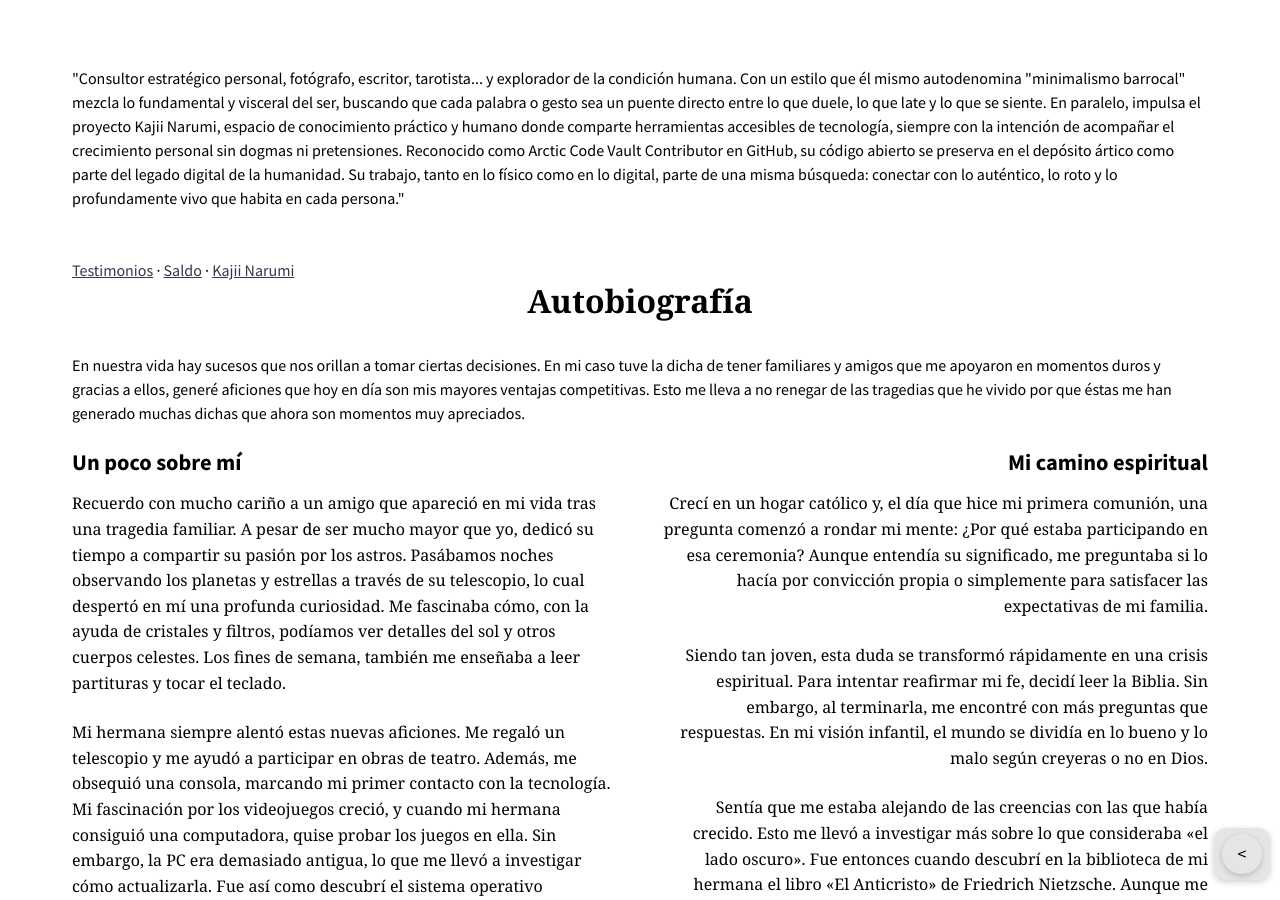
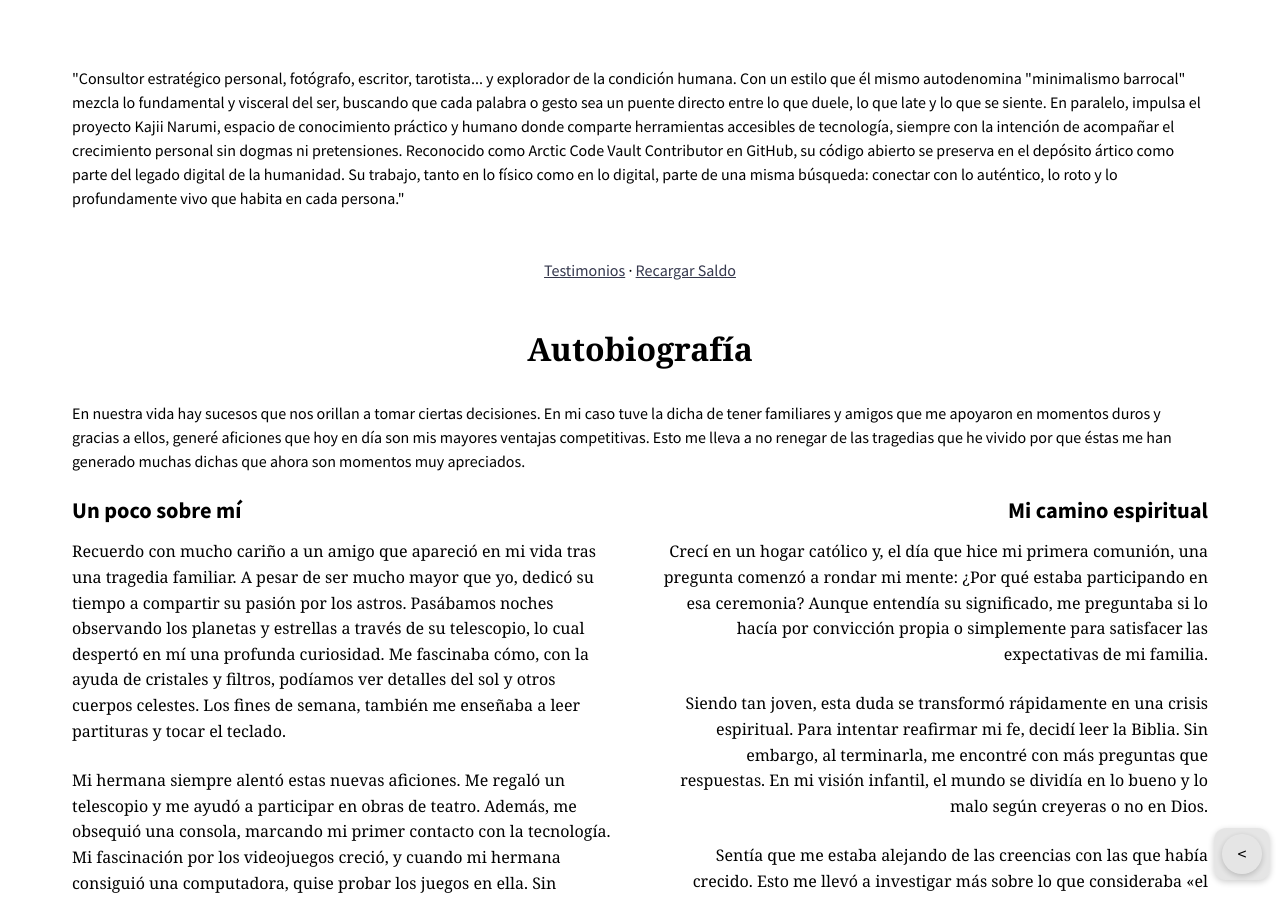
Before and after one commit to KajiiNarumi/iasuarezv, a Jekyll site: the page built from iantoinesuarezv.md, in a window 1280 px wide and 900 px high, scrolled down 331 px. Built offline with Jekyll 4.4.1, drawn with Linux system fonts in a browser that asks for light colours; nearby versions of some CDN libraries.

Commit message:
Update personal biography and links in markdown

```diff
--- a/iantoinesuarezv.md
+++ b/iantoinesuarezv.md
@@ -77,7 +77,8 @@ entries_layout: list
 <p>"Consultor estratégico personal, fotógrafo, escritor, tarotista... y explorador de la condición humana. Con un estilo que él mismo autodenomina "minimalismo barrocal" mezcla lo fundamental y visceral del ser, buscando que cada palabra o gesto sea un puente directo entre lo que duele, lo que late y lo que se siente. En paralelo, impulsa el proyecto Kajii Narumi, espacio de conocimiento práctico y humano donde comparte herramientas accesibles de tecnología, siempre con la intención de acompañar el crecimiento personal sin dogmas ni pretensiones. Reconocido como Arctic Code Vault Contributor en GitHub, su código abierto se preserva en el depósito ártico como parte del legado digital de la humanidad. Su trabajo, tanto en lo físico como en lo digital, parte de una misma búsqueda: conectar con lo auténtico, lo roto y lo profundamente vivo que habita en cada persona."</p>
 
 <br>
-<a href="/testimonios/">Testimonios</a> · <a href="/mecenas/">Saldo</a> · <a href="https://kajiinarumi.com">Kajii Narumi</a><br>
+<p style="text-align: center;"><a href="/testimonios/">Testimonios</a> · <a href="/mecenas/">Recargar Saldo</a></p>
+<br>
 
 
   <h1 class="autobiografia-title">Autobiografía</h1>
```
